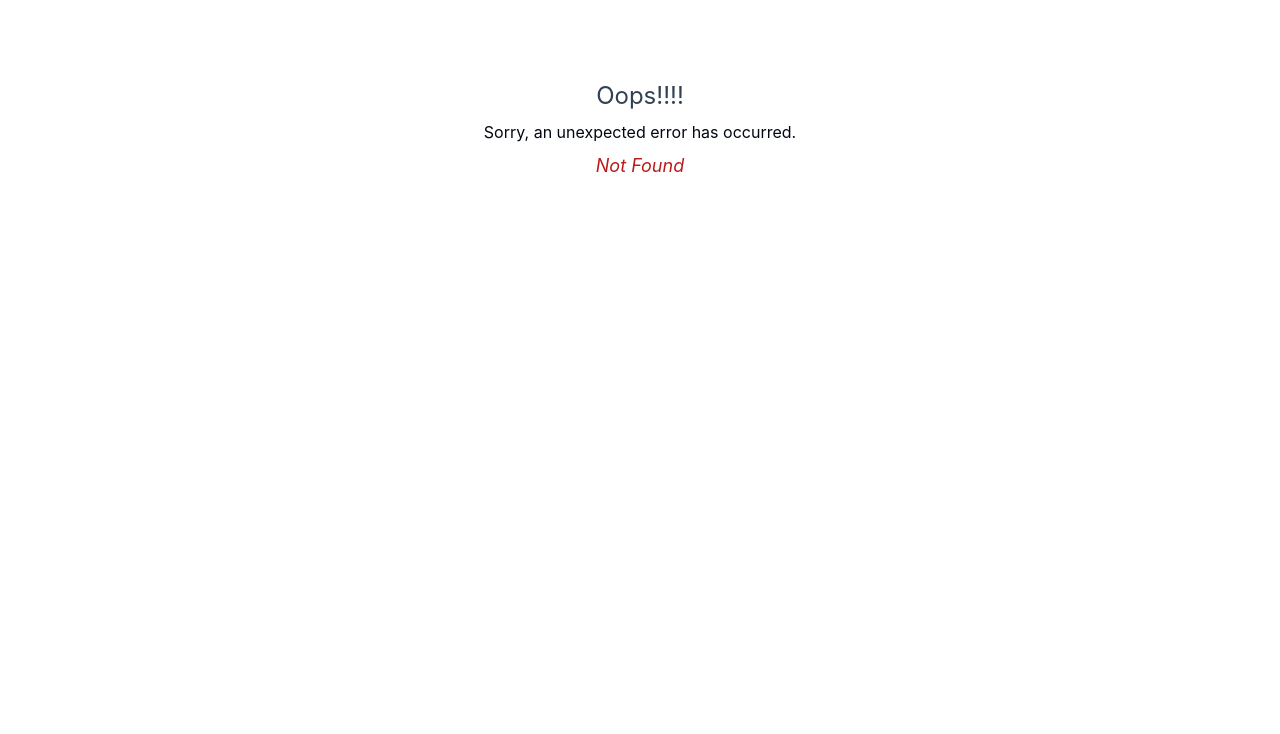
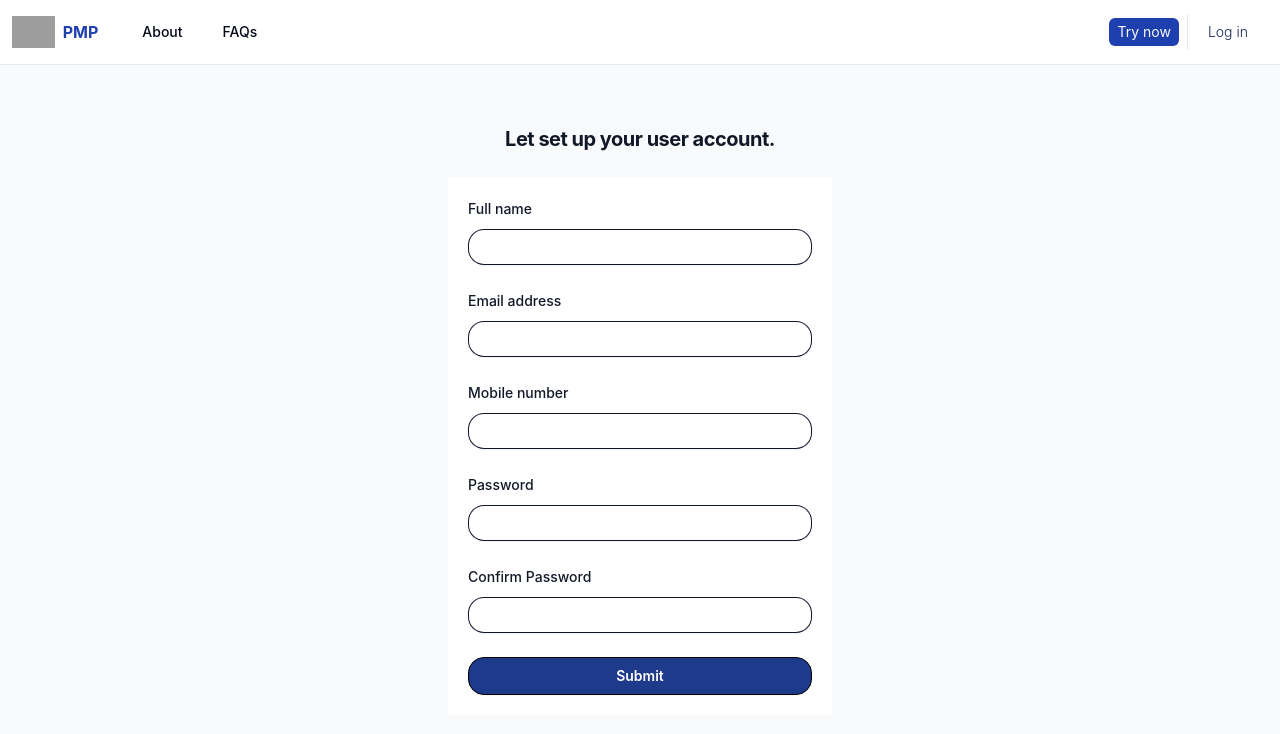
Before and after one commit to dessHub/poultry-management-frontend, a React (Vite) app: page /register in a window 1280 px wide. Before the commit this address had no page. Shown: the top 734 px of the page. Built offline with nearby package versions, Linux system fonts and the light colour scheme; grey boxes are pictures that could not be loaded.

Commit message:
Implement user registration ui

```diff
--- a/src/App.tsx
+++ b/src/App.tsx
@@ -6,6 +6,7 @@ import {
   RouterProvider
 } from "react-router-dom";
 import Login from './pages/site/Login';
+import Register from './pages/site/Register';
 import ErrorPage from './pages/ErrorPage';
 import Home from './pages/site/Home';
 
@@ -25,6 +26,10 @@ function App() {
           path='/login'
           element={<Login />}
         />
+        <Route
+           path="/register"
+           element={<Register />}
+        />
       </Route>
     )
   );
--- a/src/pages/site/Login/index.tsx
+++ b/src/pages/site/Login/index.tsx
@@ -10,10 +10,10 @@ interface IFormInput {
 
 
 export default function Login() {
-  const navigate = useNavigate();
-  const location = useLocation();
+    const navigate = useNavigate();
+    const location = useLocation();
 
-  const from: string = location.state?.from?.pathname || "/"
+    const from: string = location.state?.from?.pathname || "/"
 
     const [loading, setLoading] = useState(false);
     const [error, setError] = useState<string | undefined>(undefined);
--- /dev/null
+++ b/src/pages/site/Register/components/UserRegistration.tsx
@@ -0,0 +1,143 @@
+import { useState, useEffect } from "react";
+import { useForm, SubmitHandler } from "react-hook-form";
+
+interface IFormInput {
+    name: string;
+    email: string;
+    phone: string;
+    password: string;
+    confimr_password: string;
+}
+
+const UserRegistration = () => {
+
+    const [loading, setLoading] = useState(false);
+    const [error, setError] = useState<string | undefined>(undefined);
+
+    useEffect(() => {
+        setError(undefined)
+        setLoading(false)
+    }, [])
+
+    const { register, handleSubmit } = useForm<IFormInput>();
+
+    const onSubmit: SubmitHandler<IFormInput> = data => {
+        console.log('form data', data)
+    };
+
+    return (
+        <div className="h-full flex flex-col justify-start px-3 pt-12">
+          <div className="flex flex-col items-center sm:mx-auto sm:w-full sm:max-w-sm">
+            <h2 className="mt-2 text-center text-xl font-bold leading-9 tracking-tight text-gray-900">
+              Let set up your user account.
+            </h2>
+          </div>
+
+          <div className="bg-white mt-5 p-5 sm:mx-auto sm:w-full sm:max-w-sm">
+
+            {error && (
+              <div className="py-2 mb-2 text-center" >
+                <p className="text-red-700 text-sm">{error}</p>
+              </div>
+            )}
+
+            <form className="space-y-6" onSubmit={handleSubmit(onSubmit)}>
+              <div>
+                <label htmlFor="name" className="block text-sm font-medium leading-6 text-gray-900">
+                  Full name
+                </label>
+                <div className="mt-2">
+                  <input
+                    id="name"
+                    {...register("name")}
+                    type="text"
+                    autoComplete="name"
+                    required
+                    className="block w-full rounded-2xl border-0 px-2 py-1.5 bg-white text-gray-900 shadow-sm ring-1 ring-inset ring-slate-900 placeholder:text-slate-800 focus:outline-none sm:text-sm sm:leading-6"
+                  />
+                </div>
+              </div>
+
+              <div>
+                <label htmlFor="email" className="block text-sm font-medium leading-6 text-gray-900">
+                  Email address
+                </label>
+                <div className="mt-2">
+                  <input
+                    id="email"
+                    {...register("email")}
+                    type="email"
+                    autoComplete="email"
+                    required
+                    className="block w-full rounded-2xl border-0 px-2 py-1.5 bg-white text-gray-900 shadow-sm ring-1 ring-inset ring-slate-900 placeholder:text-slate-800 focus:outline-none sm:text-sm sm:leading-6"
+                  />
+                </div>
+              </div>
+
+              <div>
+                <label htmlFor="phone" className="block text-sm font-medium leading-6 text-gray-900">
+                  Mobile number
+                </label>
+                <div className="mt-2">
+                  <input
+                    id="phone"
+                    {...register("phone")}
+                    type="text"
+                    autoComplete="phone"
+                    required
+                    className="block w-full rounded-2xl border-0 px-2 py-1.5 bg-white text-gray-900 shadow-sm ring-1 ring-inset ring-slate-900 placeholder:text-slate-800 focus:outline-none sm:text-sm sm:leading-6"
+                  />
+                </div>
+              </div>
+
+              <div>
+                <div className="flex items-center justify-between">
+                  <label htmlFor="password" className="block text-sm font-medium leading-6 text-gray-900">
+                    Password
+                  </label>
+                </div>
+                <div className="mt-2">
+                  <input
+                    id="password"
+                    {...register("password")}
+                    type="password"
+                    required
+                    className="block w-full rounded-2xl border-0 px-2 py-1.5 bg-white text-gray-900 shadow-sm ring-1 ring-inset ring-slate-900 placeholder:text-slate-800 focus:outline-none sm:text-sm sm:leading-6"
+                  />
+                </div>
+              </div>
+
+              <div>
+                <div className="flex items-center justify-between">
+                  <label htmlFor="password" className="block text-sm font-medium leading-6 text-gray-900">
+                    Confirm Password
+                  </label>
+                </div>
+                <div className="mt-2">
+                  <input
+                    id="confimr_password"
+                    {...register("confimr_password")}
+                    type="password"
+                    required
+                    className="block w-full rounded-2xl border-0 px-2 py-1.5 bg-white text-gray-900 shadow-sm ring-1 ring-inset ring-slate-900 placeholder:text-slate-800 focus:outline-none sm:text-sm sm:leading-6"
+                  />
+                </div>
+              </div>
+
+              <div>
+                <button
+                  disabled={loading}
+                  type="submit"
+                  className="flex w-full justify-center rounded-2xl border border-solid border-black bg-blue-900 hover:bg-blue-950 text-white px-3 py-1.5 text-sm font-semibold leading-6 shadow-sm"
+                >
+                  {loading ? 'Submitting...' : 'Submit'}
+                </button>
+              </div>
+            </form>
+          </div>
+        </div>
+
+    )
+}
+
+export default UserRegistration;
--- /dev/null
+++ b/src/pages/site/Register/index.tsx
@@ -0,0 +1,15 @@
+import Layout from "../layout"
+import UserRegistration from "./components/UserRegistration";
+
+const Register = () => {
+
+    return (
+        <Layout>
+            <div>
+                <UserRegistration />
+            </div>
+        </Layout>
+    )
+}
+
+export default Register;
```
